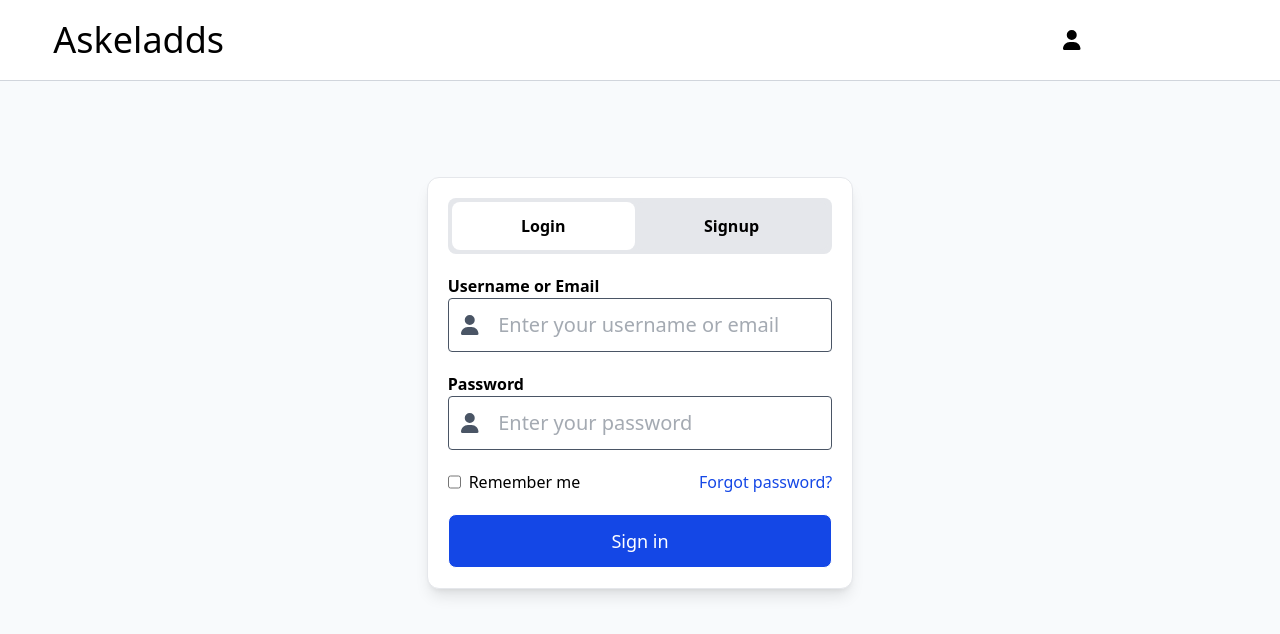
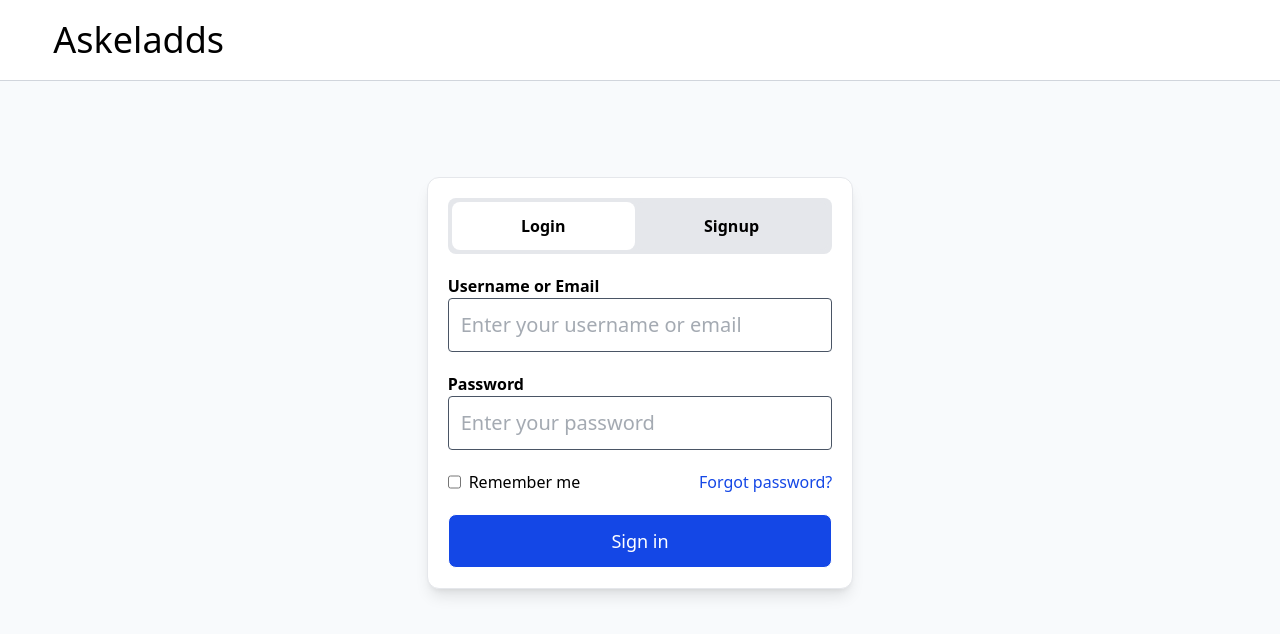
Before and after one commit to lommerusk113/askeladds-frontend, a Nuxt app in the folder frontend/: page /login in a window 1280 px wide. Shown: the top 634 px of the page. Built offline with nearby package versions, Linux system fonts and the light colour scheme.

Commit message:
## - Added phosfor

```diff
--- a/frontend/components/login/LoginForm.vue
+++ b/frontend/components/login/LoginForm.vue
@@ -1,7 +1,7 @@
 <template>
     <div class="grid gap-5">
         <TextField v-model="username" icon="user" placeholder="Enter your username or email" label="Username or Email" type="text"/>
-        <TextField v-model="password" icon="user" placeholder="Enter your password" label="Password" type="password"/>
+        <TextField v-model="password" icon="lock" placeholder="Enter your password" label="Password" type="password"/>
 
         <div class="flex justify-between">
             <div class="flex gap-2">
--- a/frontend/components/login/SignupForm.vue
+++ b/frontend/components/login/SignupForm.vue
@@ -10,7 +10,7 @@
 
         <TextField
             v-model="email"
-            icon="user"
+            icon="envelope"
             placeholder="Enter your email"
             label="Email"
             type="text"
@@ -18,7 +18,7 @@
 
         <TextField
             v-model="password"
-            icon="user"
+            icon="lock"
             placeholder="Create a password"
             label="Password"
             type="password"
--- a/frontend/components/utilities/Icon.vue
+++ b/frontend/components/utilities/Icon.vue
@@ -1,16 +1,23 @@
 <template>
-
-    <font-awesome-icon :icon="['fas', icon]" />
+    <component
+        :is="IconComponent"
+        :size="size"
+        v-if="IconComponent"
+    />
 </template>
 
 <script setup lang="ts">
+import * as PhosphorIcons from '@phosphor-icons/vue'
+import {useStringUtils} from "../../utilities/StringUtils";
+const { capitalizeFirstLetter } = useStringUtils() || {}
 
 type Props = {
     icon: string
+    size?: number
 }
 
-defineProps<Props>()
-
+const props = defineProps<Props>()
+const IconComponent = computed(() => PhosphorIcons["Ph" + capitalizeFirstLetter(props.icon)])
 
 </script>
 
--- a/frontend/components/utilities/Page.vue
+++ b/frontend/components/utilities/Page.vue
@@ -3,7 +3,6 @@
         <div class="w-full flex justify-center">
             <slot></slot>
         </div>
-
     </div>
 </template>
 
--- a/frontend/components/utilities/TextField.vue
+++ b/frontend/components/utilities/TextField.vue
@@ -1,8 +1,8 @@
 <template>
     <div class="p">
         <label class="font-bold" v-if="label">{{ label }}</label>
-        <div class="p-3 flex border rounded w-auto items-center gap-5 text-xl" :class="modelValue ? 'text-black' : 'text-gray-600'">
-            <Icon v-if="icon" :icon="icon" />
+        <div class="p-3 flex border rounded w-auto items-center gap-3 text-xl" :class="modelValue ? 'text-black' : 'text-gray-600'">
+            <Icon v-if="icon" :icon="icon" :size="27" />
             <input
                 :value="modelValue"
                 @input="updateValue"
@@ -17,11 +17,10 @@
 <script setup lang="ts">
 import Icon from "./Icon";
 
-
 type Props = {
     icon?: string
     placeholder?: string
-    modelValue: string
+    modelValue?: string
     label?: string
     type: 'text' | 'password'
 }
--- a/frontend/nuxt.config.ts
+++ b/frontend/nuxt.config.ts
@@ -8,6 +8,10 @@
     },
   },
 
+  imports: {
+    dirs: ['utilities']
+  },
+
   compatibilityDate: "2025-02-20",
 
   plugins: ["~/plugins/fontawesome"], // Added FontAwesome plugin
--- a/frontend/package.json
+++ b/frontend/package.json
@@ -13,6 +13,7 @@
     "@fortawesome/fontawesome-svg-core": "^6.7.2",
     "@fortawesome/free-solid-svg-icons": "^6.7.2",
     "@fortawesome/vue-fontawesome": "^3.0.8",
+    "@phosphor-icons/vue": "^2.2.1",
     "@tailwindcss/postcss": "^4.0.7",
     "nuxt": "^3.15.4",
     "tailwindcss": "^4.0.7",
--- /dev/null
+++ b/frontend/utilities/StringUtils.ts
@@ -0,0 +1,9 @@
+export const useStringUtils = () => {
+
+    const capitalizeFirstLetter = (str: string): string => {
+        if (!str) return ''
+        return str.charAt(0).toUpperCase() + str.slice(1)
+    }
+
+    return { capitalizeFirstLetter }
+}
```
Also changed, not shown: 1 other file (tests, documents, lock files or other folders).
